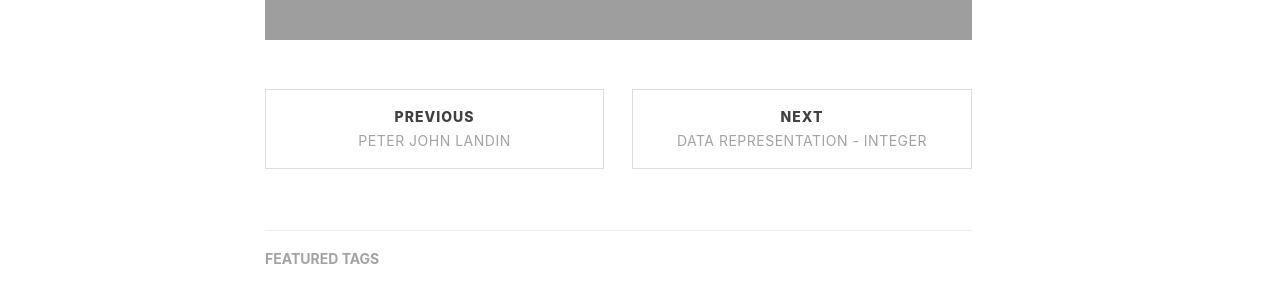
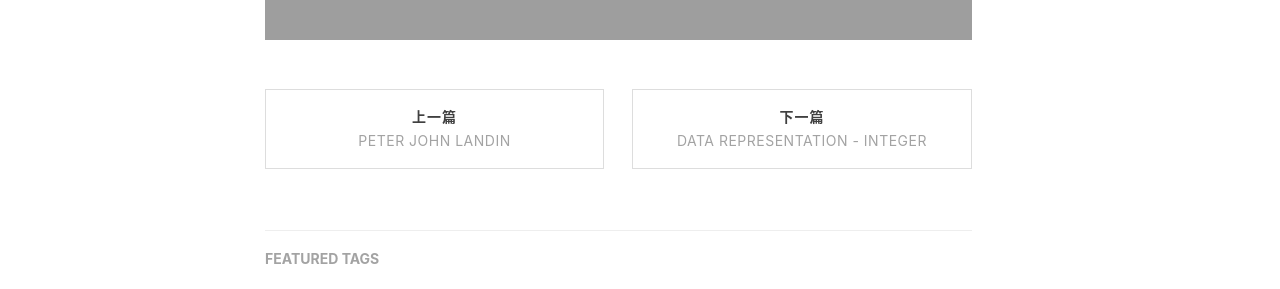
Before and after one commit to frangezone/frangezone, a Jekyll site: the page built from _posts/hidden/2020-05-05-pl-chart.md, in a window 1280 px wide. Shown: the part 469-758 px from the top of the page. Built offline with Jekyll 4.4.1, drawn with Linux system fonts in a browser that asks for light colours; nearby versions of some CDN libraries; comment, search, counter and statistics services are not loaded.

Commit message:
Update post.html

```diff
--- a/_layouts/post.html
+++ b/_layouts/post.html
@@ -32,7 +32,7 @@ layout: default
                     {% if page.previous.url %}
                     <li class="previous">
                         <a href="{{ page.previous.url | prepend: site.baseurl | replace: '//', '/' }}" data-toggle="tooltip" data-placement="top" title="{{page.previous.title}}">
-                        Previous<br>
+                        上一篇<br>
                         <span>{{page.previous.title}}</span>
                         </a>
                     </li>
@@ -40,7 +40,7 @@ layout: default
                     {% if page.next.url %}
                     <li class="next">
                         <a href="{{ page.next.url | prepend: site.baseurl | replace: '//', '/' }}" data-toggle="tooltip" data-placement="top" title="{{page.next.title}}">
-                        Next<br>
+                        下一篇<br>
                         <span>{{page.next.title}}</span>
                         </a>
                     </li>
```
